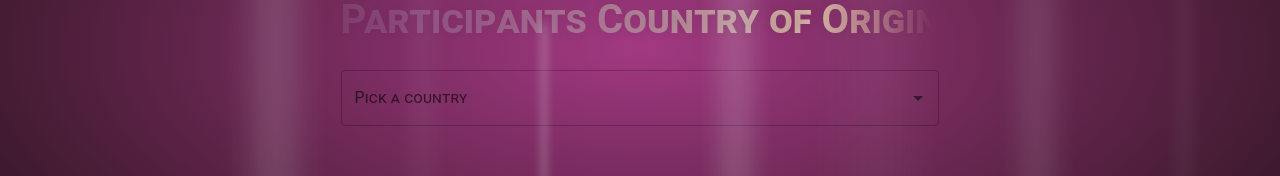
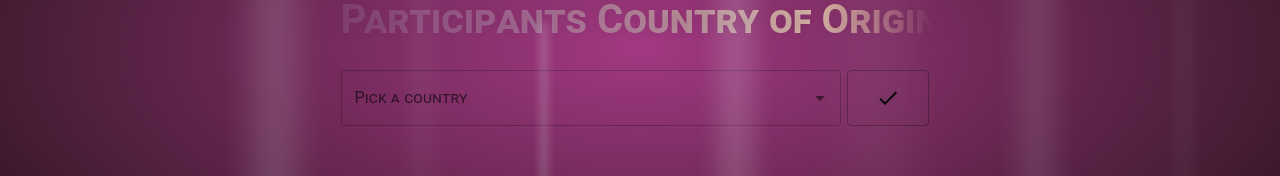
Before and after one commit to benjamin-forkcast/QuizWizard, a React (Create React App) app in the folder frontend-martin/quizmaker/: page / in a window 1280 px wide. Both pictures are taken after a click on the button 660 px from the left and 708 px from the top of the page. Shown: the part 300-476 px from the top of the page. Built offline with nearby package versions, Linux system fonts and the light colour scheme.

Commit message:
Fixed some stuff

```diff
--- a/frontend-martin/quizmaker/src/App.css
+++ b/frontend-martin/quizmaker/src/App.css
@@ -433,6 +433,49 @@ left: 85%;
   background: white;
 }
 
+.form3 {
+  display: flex;
+  flex-direction: row;
+}
+
+.checkBox {
+  display: flex;
+  border: 1px solid rgba(0, 0, 0, 0.301);
+  border-radius: 4px;
+  margin-left: 6px;
+  width: 80px;
+  justify-content: center;
+  align-items: center;
+  transition: 0.5s;
+}
+
+.checkBox:hover {
+  background-color: rgba(58, 205, 58, 0.723);
+  transform: scale3d(1.1, 1, 1);
+}
+
+.checkBoxClicked {
+  display: flex;
+  border: 1px solid rgba(0, 0, 0, 0.301);
+  border-radius: 4px;
+  margin-left: 6px;
+  width: 80px;
+  justify-content: center;
+  align-items: center;
+  background-color: rgba(58, 205, 58, 0.723);
+  transition: 0.5s;
+}
+
+@keyframes flicker {
+  0% { background-color: initial; }
+  50% { background-color: red; }
+  100% { background-color: initial; }
+}
+
+.invalid-selection {
+  animation: flicker 0.5s ease-in-out;
+}
+
 .questionFormats {
   display: flex;
   flex-direction: row;
--- a/frontend-martin/quizmaker/src/components/Forms/Form3View.tsx
+++ b/frontend-martin/quizmaker/src/components/Forms/Form3View.tsx
@@ -4,24 +4,64 @@ import { motion } from "framer-motion";
 
 import Autocomplete from '@mui/material/Autocomplete';
 import TextField from '@mui/material/TextField';
+import CheckIcon from '@mui/icons-material/Check';
 
 export default function Form3View() {
 
+  const [country, setCountry] = React.useState<string>("");
+  const [countrySet, setCountrySet] = React.useState<boolean>(false);
+  const [invalidSelection, setInvalidSelection] = React.useState(false);
+  const invalidSelectionTimeout = React.useRef<NodeJS.Timeout | null>(null);
+
+  const countryAdded = (event: React.ChangeEvent<HTMLInputElement>) => {
+    setCountry(event.target.value);
+    console.log(country)
+  }
+
   let countries: string[] = ["Sweden", "Norway", "Denmark", "Finland", "Iceland", "United Kingdom", "Germany", "France", "Spain", "Italy", "Greece", "Poland", "Russia", "United States", "Canada", "Mexico", "Brazil", "Argentina", "Chile", "China", "Japan", "India", "Australia", "New Zealand", "South Africa", "Egypt", "Kenya", "Nigeria", "Ethiopia", "Tanzania", "Uganda", "Zimbabwe", "Other"];
+
+  const selectCountry = (
+    event: React.MouseEvent<HTMLDivElement, MouseEvent>
+  ) => {
+
+    // Clear the previous timeout to avoid memory leak
+    if (invalidSelectionTimeout.current) clearTimeout(invalidSelectionTimeout.current);
+
+    if (countries.includes(country) && !countrySet) {
+      setCountrySet(true);
+      setInvalidSelection(false);
+    } else {
+      setInvalidSelection(true);
+      invalidSelectionTimeout.current = setTimeout(() => {
+        setInvalidSelection(false);
+      }
+      , 500);
+
+    }
+  }
+
+    // Clear the timeout when the component is unmounted to avoid memory leak
+    React.useEffect(() => {
+      return () => {
+        if (invalidSelectionTimeout.current) clearTimeout(invalidSelectionTimeout.current);
+      }
+    }, []);
+
 
   return (
     <div>
       <h1>
         Participants Country of Origin
       </h1>
-      <div>
+      <div className='form3'>
         <Autocomplete
           disablePortal
           id="countries"
           options={countries}
-          // sx={{ height: 100 }}
-          renderInput={(params) => <TextField {...params} label="Pick a country"/>}
+          sx={{ width: 500 }}
+          renderInput={(params) => <TextField {...params} label="Pick a country" value={country} onChange={countryAdded}/>}
         />
+        <div className={`${countrySet ? 'checkBoxClicked':'checkBox'} ${invalidSelection ? 'invalid-selection' : ''}`} onClick={selectCountry}><CheckIcon/></div>
       </div>
     </div>
 );
```
Also changed, not shown: frontend-martin/quizmaker/public/stripes.png (deleted).
